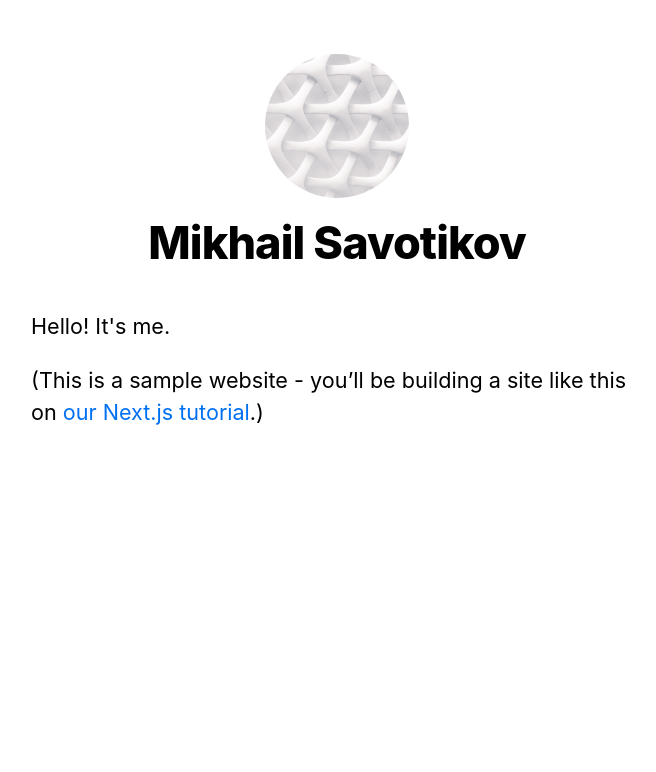
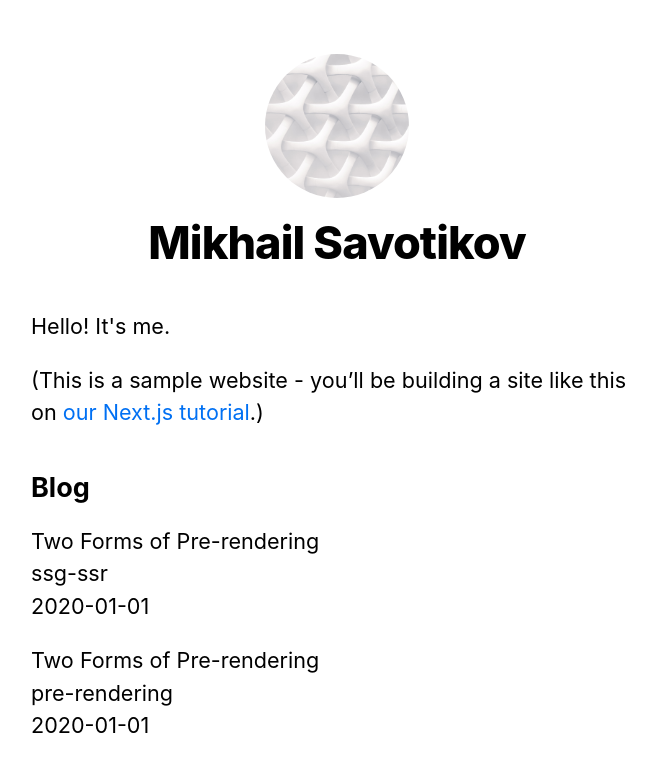
Before and after one commit to adaptedbee/nextjs-learn-starter, a Next.js app: page / in a window 1280 px wide. Shown: the top 772 px of the page, without its empty margins (303-959 px from the left). Built offline with nearby package versions, Linux system fonts and the light colour scheme.

Commit message:
Implement getStaticProps

```diff
--- /dev/null
+++ b/lib/posts.js
@@ -0,0 +1,35 @@
+import fs from 'fs';
+import path from 'path';
+import matter from 'gray-matter';
+
+const postsDirectory = path.join(process.cwd(), 'posts')
+
+export function getSortedPostsData() {
+  // Get file names under /posts
+  const fileNames = fs.readdirSync(postsDirectory)
+  const allPostsData = fileNames.map(fileName => {
+    // Remove ".md" from file name to get id
+    const id = fileName.replace(/\.md$/, '')
+
+    // Read markdown file as string
+    const fullPath = path.join(postsDirectory, fileName)
+    const fileContents = fs.readFileSync(fullPath, 'utf8')
+
+    // Use gray-matter to parse the post metadata section
+    const matterResult = matter(fileContents)
+
+    // Combine the data with the id
+    return {
+      id,
+      ...matterResult.data
+    }
+  })
+  // Sort posts by date
+  return allPostsData.sort((a, b) => {
+    if (a.date < b.date) {
+      return 1
+    } else {
+      return -1
+    }
+  })
+}
--- a/package.json
+++ b/package.json
@@ -8,6 +8,7 @@
     "start": "next start"
   },
   "dependencies": {
+    "gray-matter": "4.0.2",
     "next": "9.5.3",
     "react": "16.13.1",
     "react-dom": "16.13.1"
--- a/pages/index.js
+++ b/pages/index.js
@@ -1,8 +1,9 @@
-import Head from 'next/head'
-import Layout, { siteTitle } from '../components/layout'
-import utilStyles from '../styles/utils.module.css'
+import Head from 'next/head';
+import Layout, { siteTitle } from '../components/layout';
+import utilStyles from '../styles/utils.module.css';
+import { getSortedPostsData } from '../lib/posts';
 
-export default function Home() {
+export default function Home({ allPostsData }) {
   return (
     <Layout home>
       <Head>
@@ -15,6 +16,29 @@
           <a href="https://nextjs.org/learn">our Next.js tutorial</a>.)
         </p>
       </section>
+      <section className={`${utilStyles.headingMd} ${utilStyles.padding1px}`}>
+        <h2 className={utilStyles.headingLg}>Blog</h2>
+        <ul className={utilStyles.list}>
+          {allPostsData.map(({ id, date, title }) => (
+            <li className={utilStyles.listItem} key={id}>
+              {title}
+              <br />
+              {id}
+              <br />
+              {date}
+            </li>
+          ))}
+        </ul>
+      </section>
     </Layout>
   )
 }
+
+export async function getStaticProps() {
+  const allPostsData = getSortedPostsData()
+  return {
+    props: {
+      allPostsData
+    }
+  }
+}
```
Also changed, not shown: 1 other file (tests, documents, lock files or other folders).
